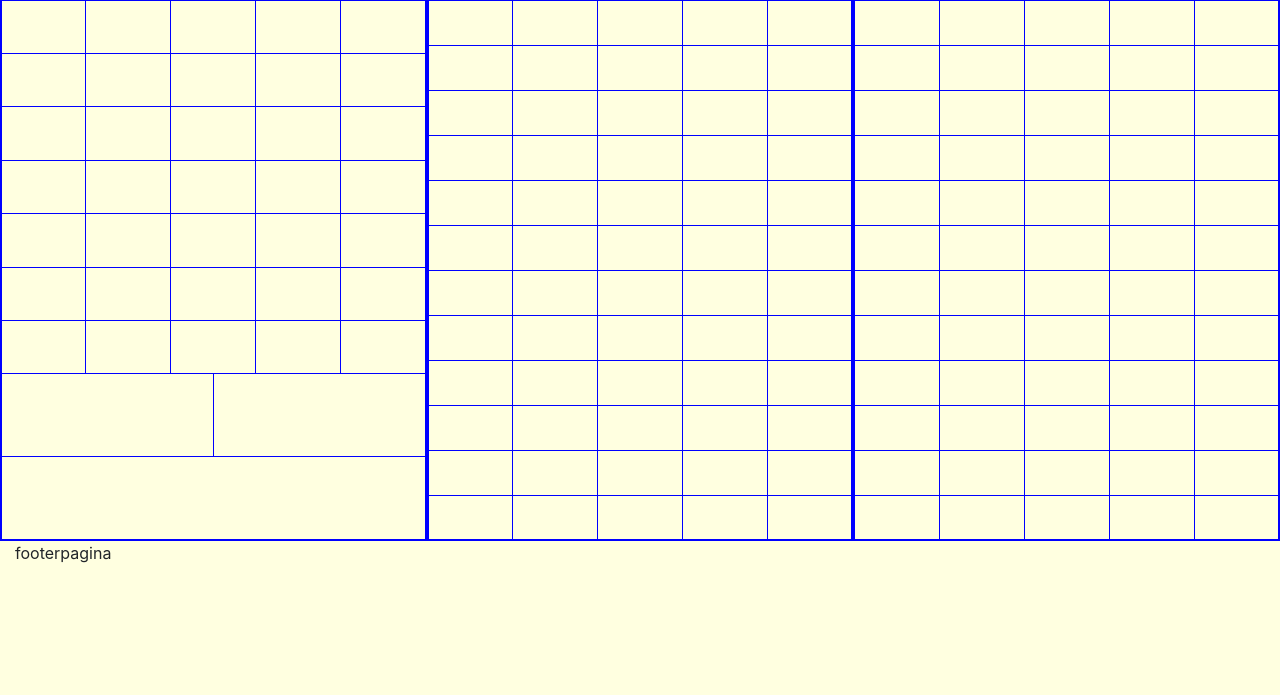
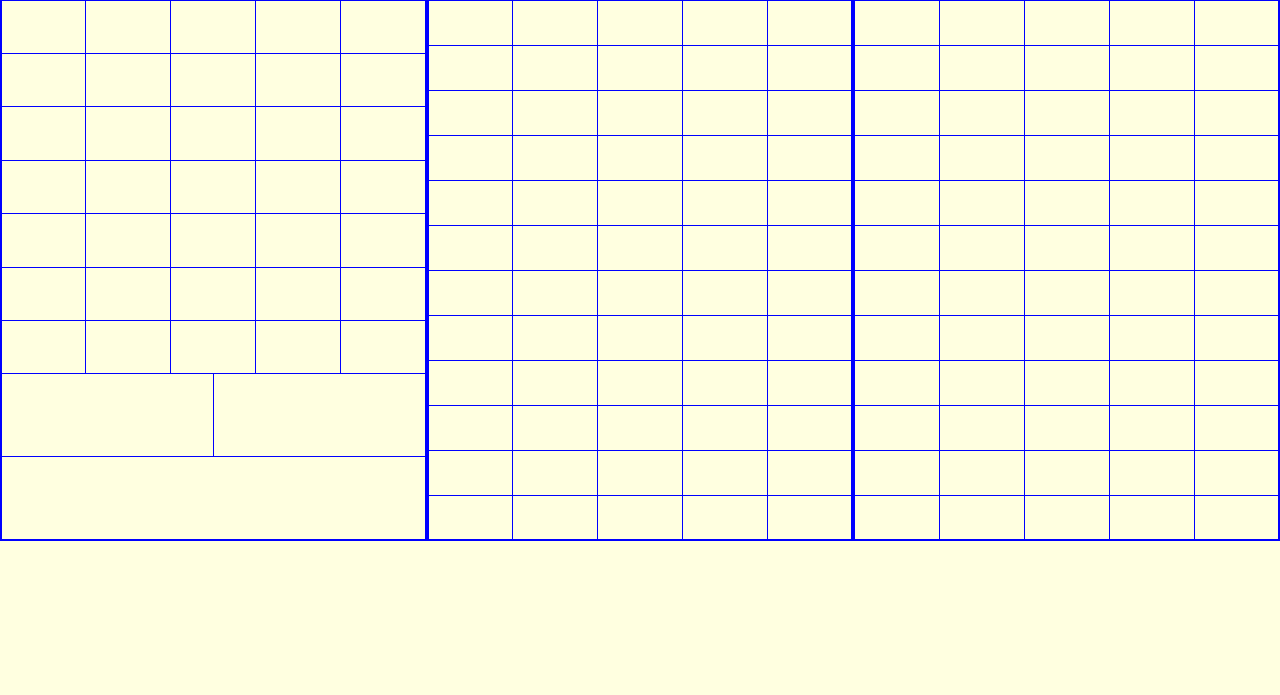
Before and after one commit to Frank-4a5a/Voorraad, a PHP site: page / in a window 1280 px wide. Shown: the part 105-800 px from the top of the page. Run offline with PHP 8.4, Linux system fonts and the light colour scheme.

Commit message:
footer text weg

```diff
--- a/View/FooterView.php
+++ b/View/FooterView.php
@@ -1,6 +1,6 @@
 </div>
 <div class="container-fluid">
-<p>footerpagina</p>
+
 </div>
 </body>
 </html>
```
